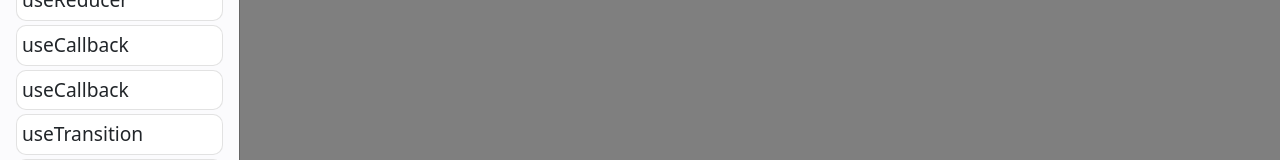
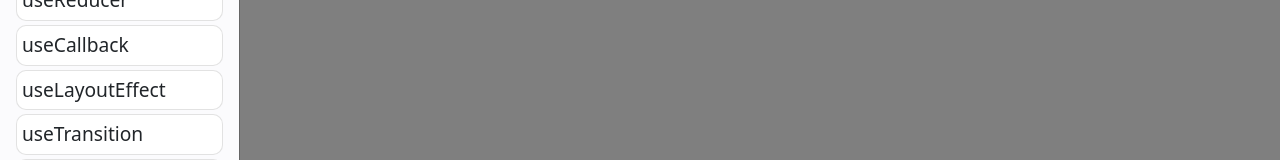
Before and after one commit to ShayGali/react-hooks, a React (Create React App) app: page / in a window 1280 px wide. Both pictures are taken after a click on the icon 1253 px from the left and 32 px from the top of the page. Shown: the part 322-482 px from the top of the page. Built offline with nearby package versions, Linux system fonts and the light colour scheme.

Commit message:
add useLayoutEffect to Sidebar.js

```diff
--- a/src/components/Sidebar.js
+++ b/src/components/Sidebar.js
@@ -19,7 +19,7 @@ export default function Sidebar({ isOpen, setIsOpen, changeExample }) {
           <span className="text-btn">useContext</span>
           <span className="text-btn">useReducer</span>
           <span className="text-btn">useCallback</span>
-          <span className="text-btn">useCallback</span>
+          <span className="text-btn">useLayoutEffect</span>
           <span className="text-btn">useTransition</span>
           <span className="text-btn">useDeferredValue</span>
           <span className="text-btn">useImperativeHandle</span>
```
